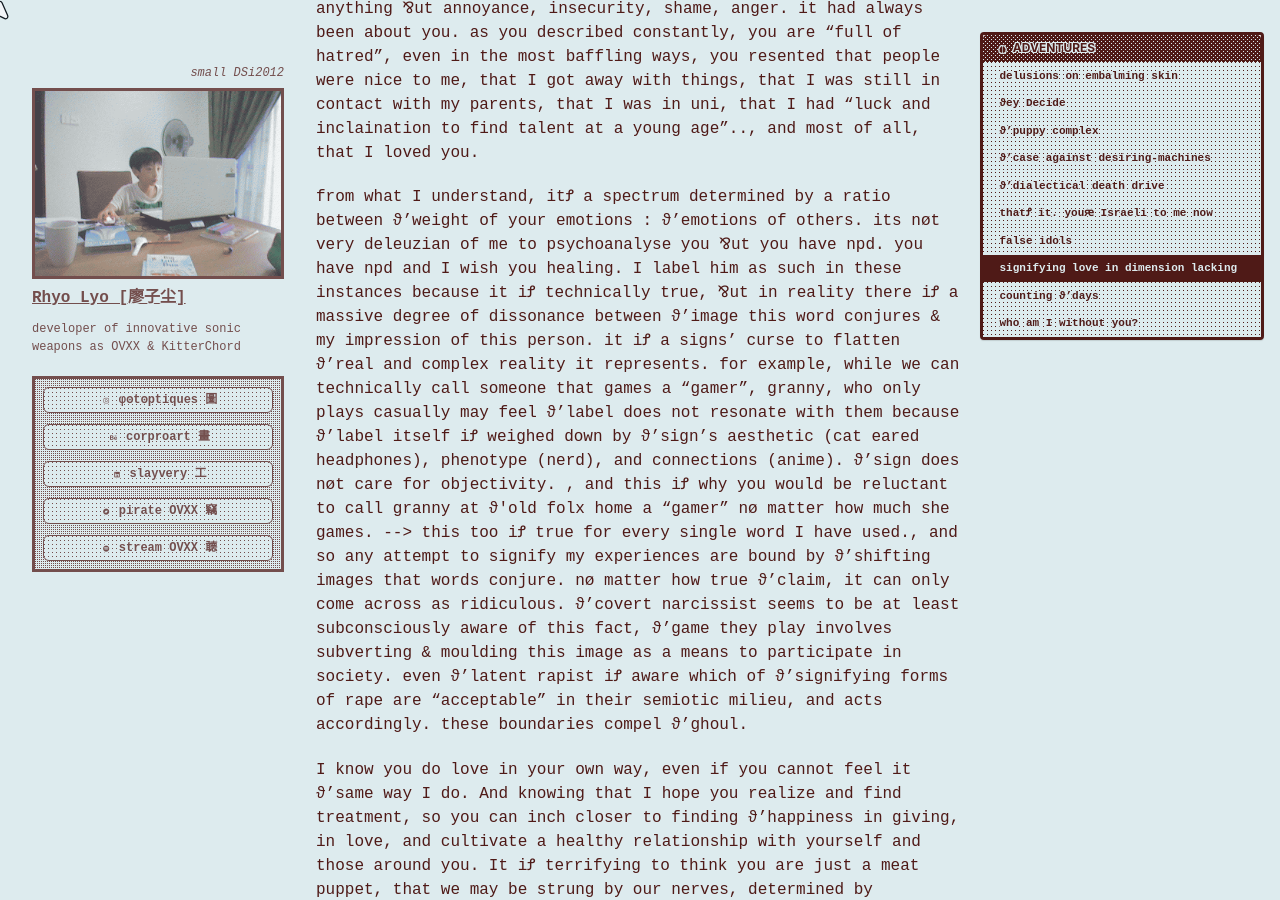
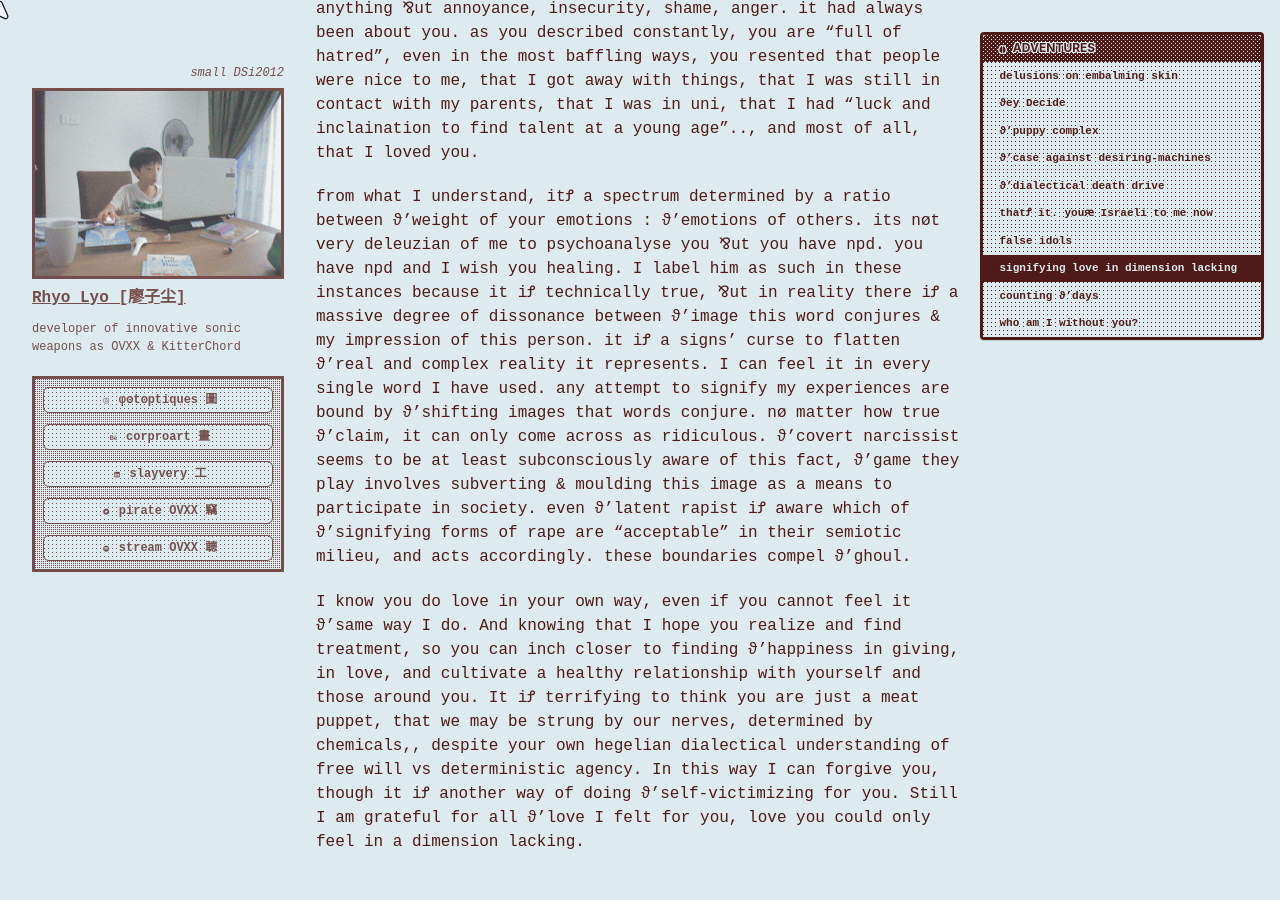
Before and after one commit to cryotato/cryotato.github.io, a Jekyll site: the page built from _pages/2026-01-01-spiralings.md, in a window 1280 px wide and 900 px high, scrolled down 13911 px. Built offline with Jekyll 4.4.1, drawn with Linux system fonts in a browser that asks for light colours; cached includes are drawn as plain includes; some web fonts are replaced.

Commit message:
Update 2026-01-01-spiralings.md

```diff
--- a/_pages/2026-01-01-spiralings.md
+++ b/_pages/2026-01-01-spiralings.md
@@ -198,7 +198,7 @@
 
 first and foremost you felt your own emotions a multitude heavier than anyone else's. & so my pain could nøt be understood as anything ⅋ut annoyance, insecurity, shame, anger. it had always been about you. as you described constantly, you are "full of hatred", even in the most baffling ways, you resented that people were nice to me, that I got away with things, that I was still in contact with my parents, that I was in uni, that I had "luck and inclaination to find talent at a young age".., and most of all, that I loved you. <!-- 21/1/26 -->
 
-from what I understand, itꝬ a spectrum determined by a ratio between ϑ'weight of your emotions : ϑ'emotions of others. its nøt very deleuzian of me to psychoanalyse you ⅋ut you have npd. you have npd and I wish you healing. <!-- 8/3/26 --> I label him as such in these instances because it iꝬ technically true, ⅋ut in reality there iꝬ a massive degree of dissonance between ϑ'image this word conjures & my impression of this person. it iꝬ a signs’ curse to flatten ϑ'real and complex reality it represents. for example, while we can technically call someone that games a “gamer”, granny, who only plays casually may feel ϑ'label does not resonate with them because ϑ'label itself iꝬ weighed down by ϑ'sign’s aesthetic (cat eared headphones), phenotype (nerd), and connections (anime). ϑ'sign does nøt care for objectivity. <!-->, and this iꝬ why you would be reluctant to call granny at ϑ'old folx home a “gamer” nø matter how much she games. --> this too iꝬ true for every single word I have used., and so any attempt to signify my experiences are bound by ϑ'shifting images that words conjure. nø matter how true ϑ'claim, it can only come across as ridiculous. ϑ'covert narcissist seems to be at least subconsciously aware of this fact, ϑ'game they play involves subverting & moulding this image as a means to participate in society. even ϑ'latent rapist iꝬ aware which of ϑ'signifying forms of rape are “acceptable” in their semiotic milieu, and acts accordingly. these boundaries compel ϑ'ghoul.
+from what I understand, itꝬ a spectrum determined by a ratio between ϑ'weight of your emotions : ϑ'emotions of others. its nøt very deleuzian of me to psychoanalyse you ⅋ut you have npd. you have npd and I wish you healing. <!-- 8/3/26 --> I label him as such in these instances because it iꝬ technically true, ⅋ut in reality there iꝬ a massive degree of dissonance between ϑ'image this word conjures & my impression of this person. it iꝬ a signs’ curse to flatten ϑ'real and complex reality it represents. <!-- for example, while we can technically call someone that games a “gamer”, granny, who only plays casually may feel ϑ'label does not resonate with them because ϑ'label itself iꝬ weighed down by ϑ'sign’s aesthetic (cat eared headphones), phenotype (nerd), and connections (anime). ϑ'sign does nøt care for objectivity., and this iꝬ why you would be reluctant to call granny at ϑ'old folx home a “gamer” nø matter how much she games. --> I can feel it in every single word I have used. any attempt to signify my experiences are bound by ϑ'shifting images that words conjure. nø matter how true ϑ'claim, it can only come across as ridiculous. ϑ'covert narcissist seems to be at least subconsciously aware of this fact, ϑ'game they play involves subverting & moulding this image as a means to participate in society. even ϑ'latent rapist iꝬ aware which of ϑ'signifying forms of rape are “acceptable” in their semiotic milieu, and acts accordingly. these boundaries compel ϑ'ghoul.
 
 I know you do love in your own way, even if you cannot feel it ϑ'same way I do. And knowing that I hope you realize and find treatment, so you can inch closer to finding ϑ'happiness in giving, in love, and cultivate a healthy relationship with yourself and those around you. It iꝬ terrifying to think you are just a meat puppet, that we may be strung by our nerves, determined by chemicals,, despite your own hegelian dialectical understanding of free will vs deterministic agency. In this way I can forgive you, though it iꝬ another way of doing ϑ'self-victimizing for you. Still I am grateful for all ϑ'love I felt for you, love you could only feel in a dimension lacking. <!-- Mathematically. Godspeed. -->
 
```
